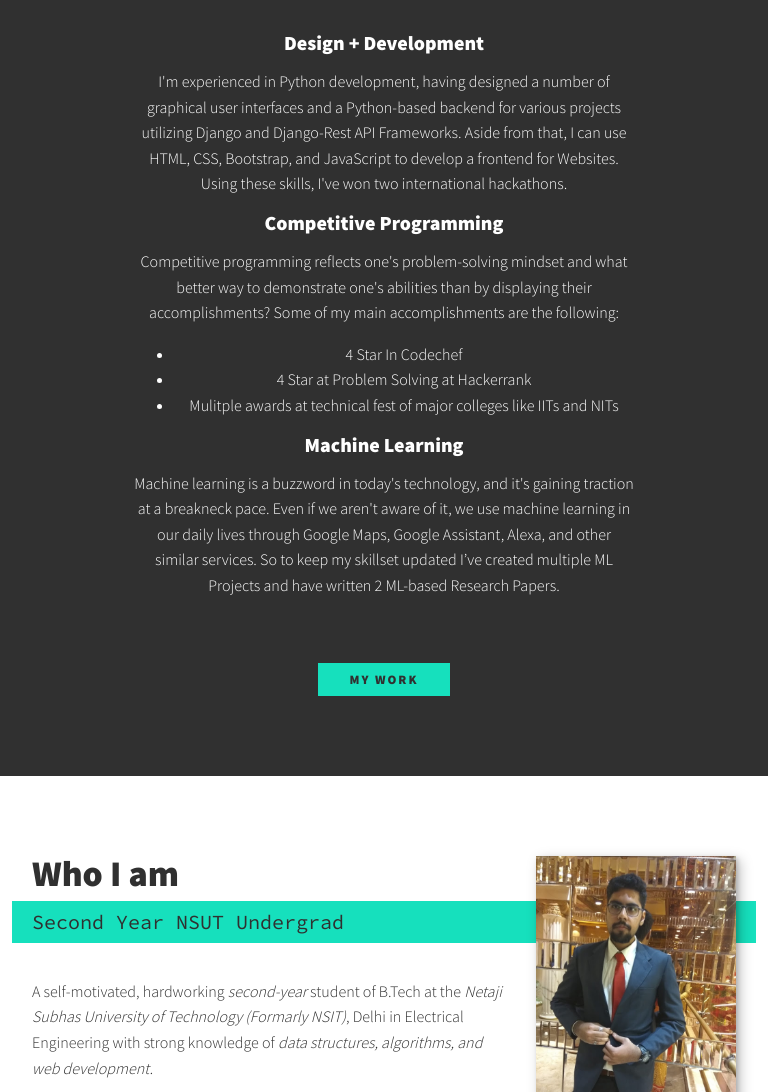
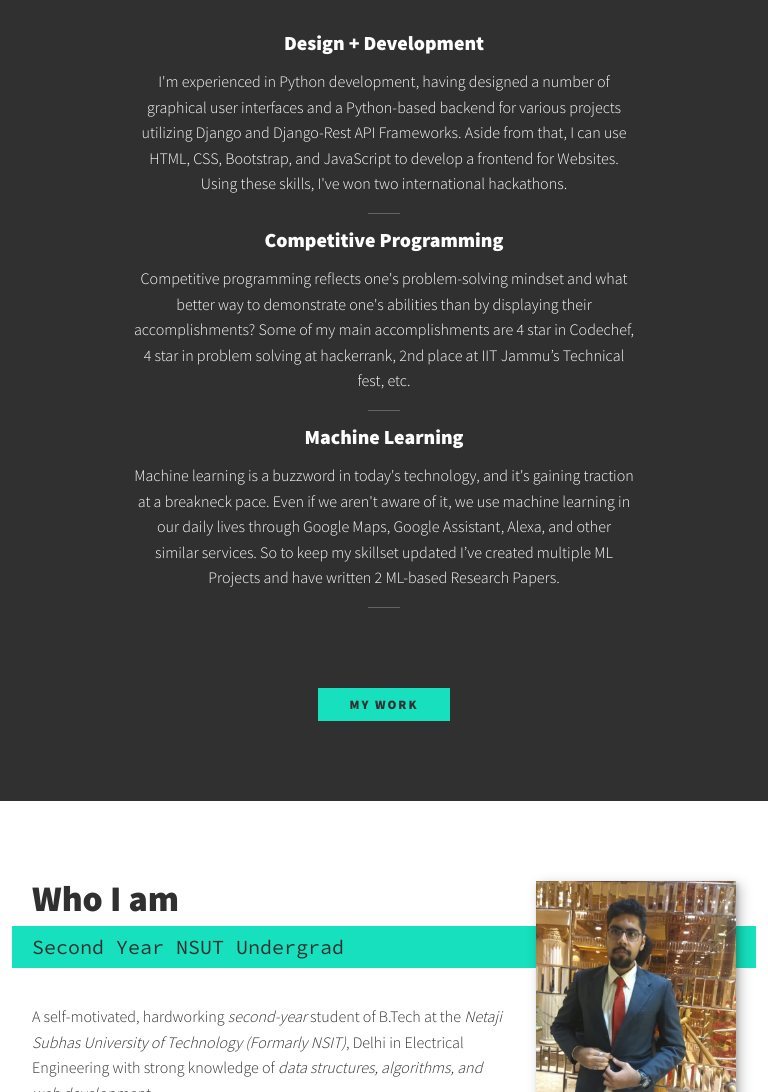
Before and after one commit to Bhavya0020/Portfolio, a plain HTML site: page index.html in a window 768 px wide. Shown: the part 584-1676 px from the top of the page. Drawn offline with nearby package versions, Linux system fonts and the light colour scheme.

Commit message:
update css

```diff
--- a/css/style.css
+++ b/css/style.css
@@ -273,13 +273,15 @@ header {
     .intro__img {
         grid-area: img;
         min-width: 250px;
-        position: relative;
+        /* width: 100%; */
+        height: auto;
+        position: relative important;
         z-index: 2;
     }
 
     .section__subtitle--intro {
         align-self: start;
-        grid-column: -1 / 1;
+        grid-column: -1 / 2;
         grid-row: 2;
         text-align: right;
         position: relative;
@@ -319,24 +321,35 @@ header {
 
 .services {
     margin-bottom: 4em;
-
+    display: flex;
+    flex-direction: row;
+    justify-content: center;
 }
 
 .service {
     max-width: 500px;
     margin: 0 auto;
+    flex: 33%;
 }
 
-@media (min-width: 800px) {
+@media (max-width: 800px) {
     .services {
-        display: flex;
-        max-width: 1000px;
+        flex-direction: column;
+        flex: 100%;
+        max-width: 800px;
         margin-left: auto;
         margin-right: auto;
+        /* align-items: stretch; */
     }
 
-    .service + .service {
-        margin-left: 4em;
+    .service::after{
+        content: '';
+        display: block;
+        width: 2em;
+        height: 1px;
+        margin: 0.5em auto 1em;
+        background: var(--clr-light);
+        opacity: 0.25;
     }
 }
 
--- a/index.html
+++ b/index.html
@@ -53,11 +53,12 @@
 
                 <div class="service">
                     <h3>Competitive Programming</h3>
-                    <p>Competitive programming reflects one's problem-solving mindset and what better way to demonstrate one's abilities than by displaying their accomplishments? Some of my main accomplishments are the following:
-                        <ul>
+                    <p>Competitive programming reflects one's problem-solving mindset and what better way to demonstrate one's abilities than by displaying their accomplishments? Some of my main accomplishments are 4 star in Codechef, 4 star in problem solving at hackerrank, 2nd place at IIT Jammu’s Technical fest, etc.
+                        <!-- <ul>
                             <li> 4 Star In Codechef</li>
                             <li> 4 Star at Problem Solving at Hackerrank</li>
                             <li> Mulitple awards at technical fest of major colleges like IITs and NITs</li>
+                        </ul> -->
                     </p>
                 </div> <!-- / service -->
 
```
